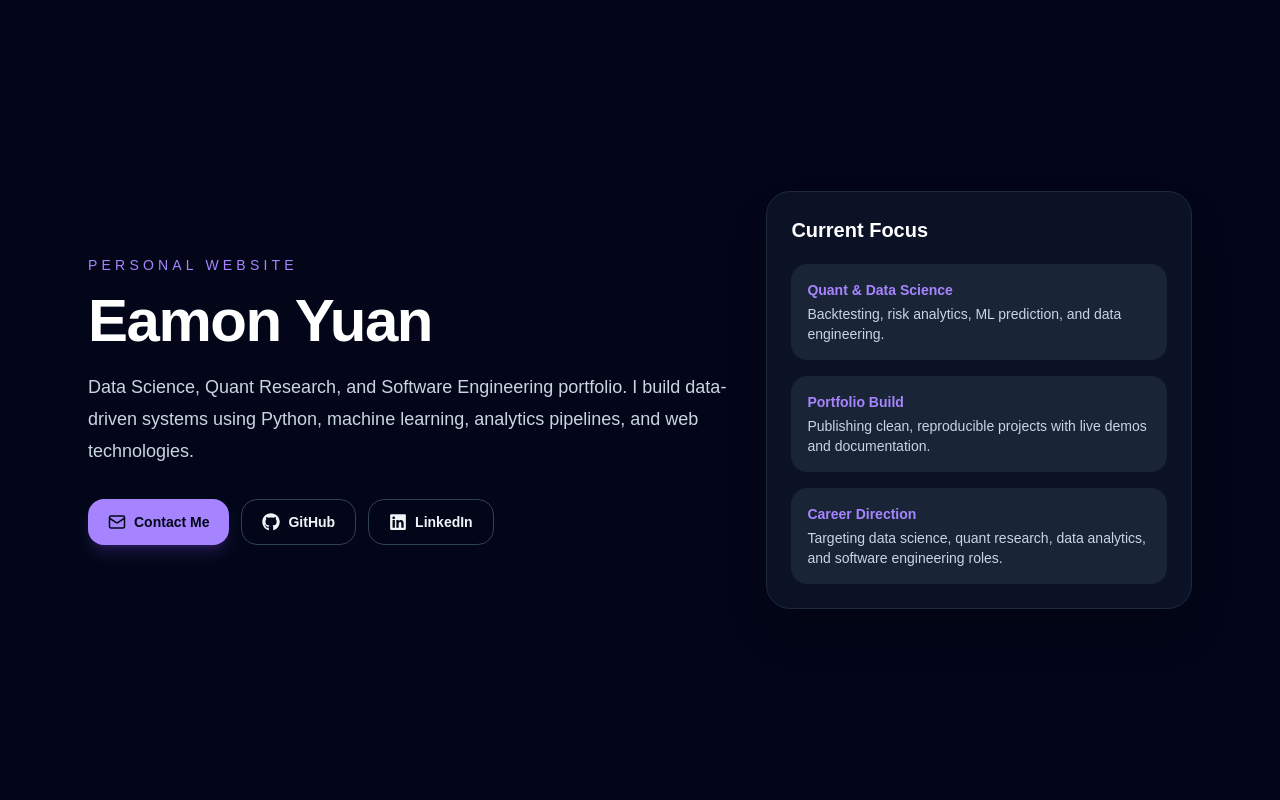
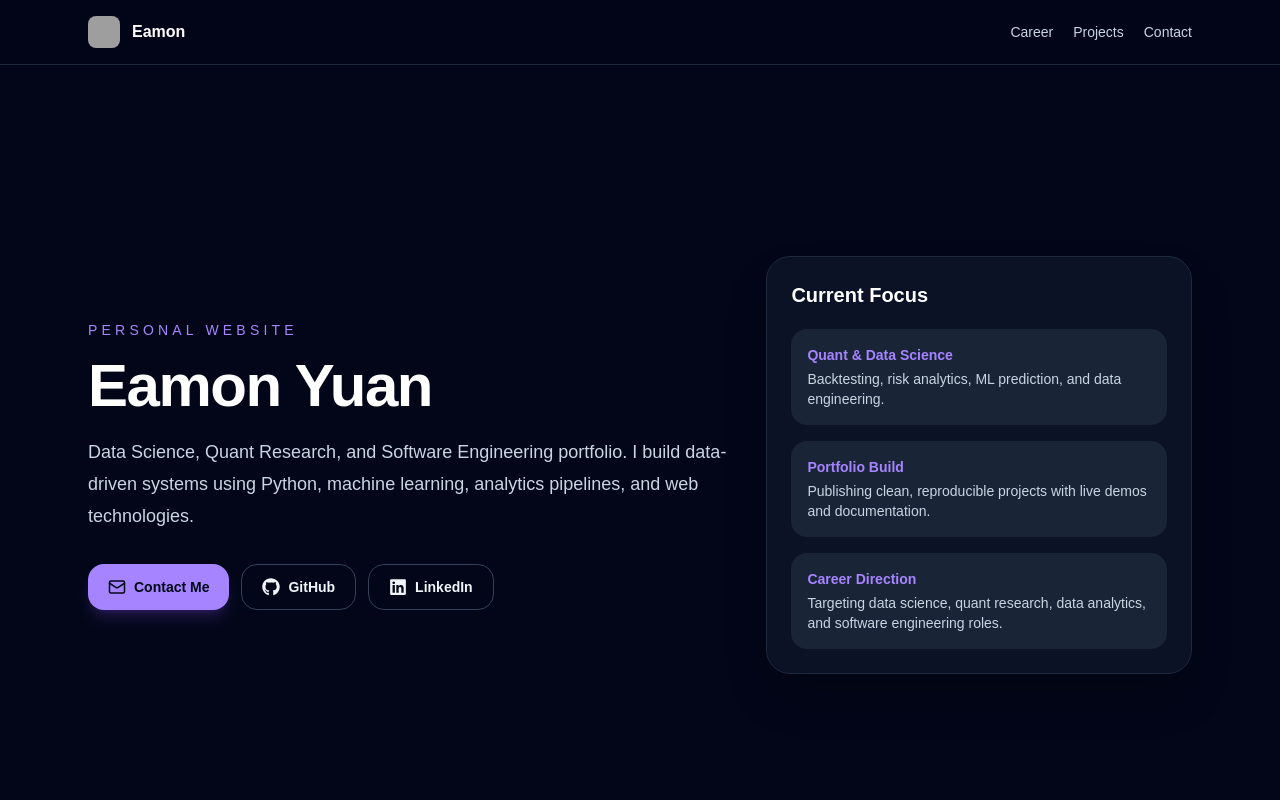
Before and after one commit to E-amon/eamonyuan.com, a Next.js app: page / in a window 1280 px wide. Shown: the top 800 px of the page. Built offline with nearby package versions, Linux system fonts and the light colour scheme; grey boxes are pictures that could not be loaded.

Commit message:
Add Navigator

```diff
--- a/app/page.tsx
+++ b/app/page.tsx
@@ -35,6 +35,41 @@ export default function PortfolioHome() {
 
   return (
     <main className="min-h-screen bg-slate-950 text-slate-100">
+
+      <nav className="sticky top-0 z-50 border-b border-slate-800 bg-slate-950/80 backdrop-blur-md">
+        <div className="mx-auto flex max-w-6xl items-center justify-between px-6 py-4">
+          <a href="#" className="flex items-center gap-3">
+            <img
+              src="/icon.png"
+              alt="Cat logo"
+              className="h-8 w-8 rounded-lg"
+            />
+            <span className="font-semibold text-white">Eamon</span>
+          </a>
+
+          <div className="flex items-center gap-5">
+            <a
+              href="#career"
+              className="text-sm text-slate-300 transition hover:text-violet-400"
+            >
+              Career
+            </a>
+            <a
+              href="#projects"
+              className="text-sm text-slate-300 transition hover:text-violet-400"
+            >
+              Projects
+            </a>
+            <a
+              href="#contact"
+              className="text-sm text-slate-300 transition hover:text-violet-400"
+            >
+              Contact
+            </a>
+          </div>
+        </div>
+      </nav>
+
       <section className="mx-auto flex min-h-screen max-w-6xl flex-col justify-center px-6 py-16">
         <motion.div
           initial={{ opacity: 0, y: 16 }}
@@ -101,7 +136,7 @@ export default function PortfolioHome() {
         </motion.div>
       </section>
 
-      <section className="mx-auto max-w-6xl px-6 pb-20">
+      <section id="projects" className="mx-auto max-w-6xl px-6 pb-20">
         <div className="mb-8 flex items-end justify-between gap-4">
           <div>
             <p className="text-sm font-medium uppercase tracking-[0.25em] text-violet-400">Projects</p>
```
